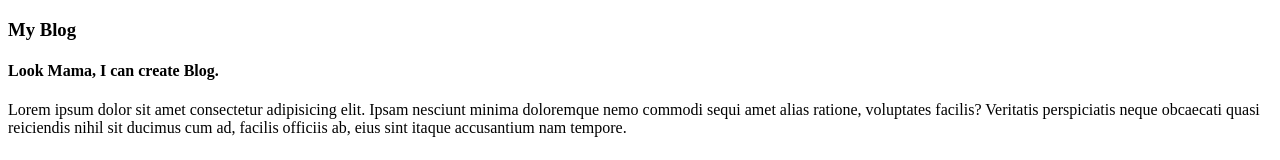
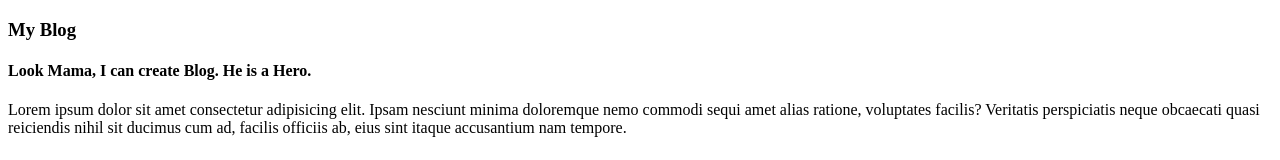
Before and after one commit to abuhoraira153/my-ninetyNine-repo, a plain HTML site: page index.html in a window 1280 px wide. Shown: the top 160 px of the page. Drawn offline with Linux system fonts and the light colour scheme.

Commit message:
hero added

```diff
--- a/index.html
+++ b/index.html
@@ -9,7 +9,7 @@
 <body>
     <div>
         <h3>My Blog</h3>
-        <h4>Look Mama, I can create Blog.</h4>
+        <h4>Look Mama, I can create Blog. He is a Hero.</h4>
         <p>Lorem ipsum dolor sit amet consectetur adipisicing elit. Ipsam nesciunt minima doloremque nemo commodi sequi amet alias ratione, voluptates facilis? Veritatis perspiciatis neque obcaecati quasi reiciendis nihil sit ducimus cum ad, facilis officiis ab, eius sint itaque accusantium nam tempore.</p>
     </div>
     <h1>My name is Salman Ali.</h1>
```
